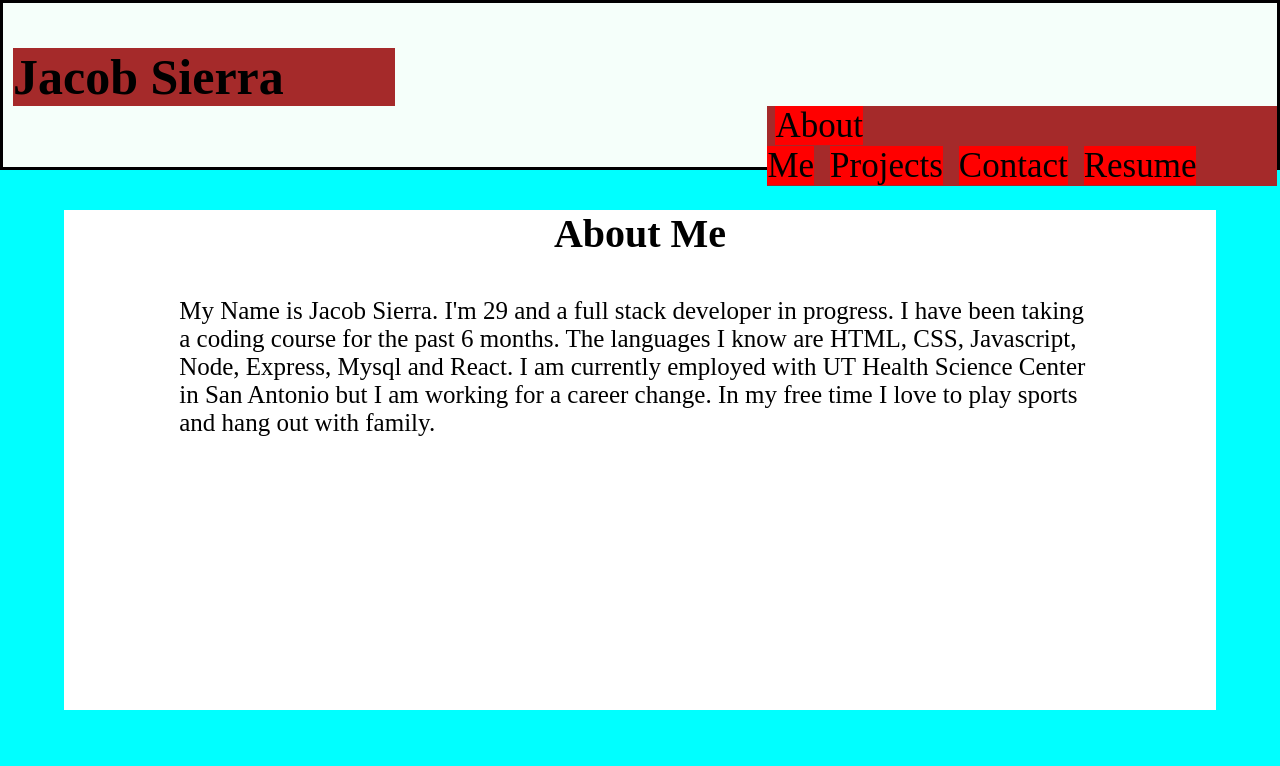
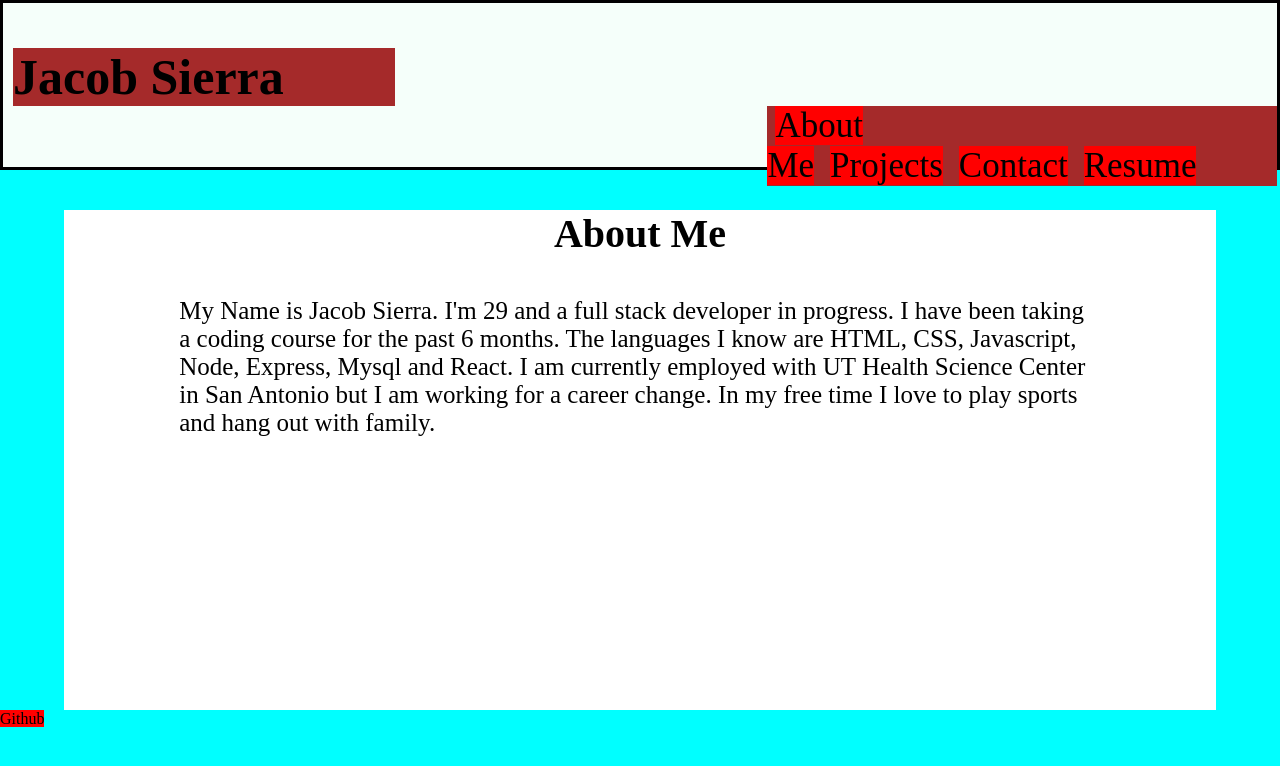
Before and after one commit to jisaac22/React-Portfolio, a React (Create React App) app: page / in a window 1280 px wide. Shown: the top 766 px of the page. Built offline with nearby package versions, Linux system fonts and the light colour scheme.

Commit message:
created footer for all pages

```diff
--- /dev/null
+++ b/src/components/footer.js
@@ -0,0 +1,11 @@
+import React from "react";
+
+function Footer() {
+  return (
+    <footer>
+      <a href="https://github.com/jisaac22">Github</a>
+    </footer>
+  )
+}
+
+export default Footer;
--- a/src/components/profileContainer.js
+++ b/src/components/profileContainer.js
@@ -4,6 +4,7 @@
 import Projects from './pages/projects';
 import Contact from './pages/contact';
 import Resume from './pages/resume';
+import Footer from './footer';
 
 export default function ProfileContainer (){
   const [currentPage, setCurrentPage] = useState('AboutMe');
@@ -27,6 +28,7 @@
     <div>
       <NavTabs currentPage={currentPage} handlePageChange={handlePageChange} />
       {renderPage()}
+      <Footer />
     </div>
   )
 }
```
